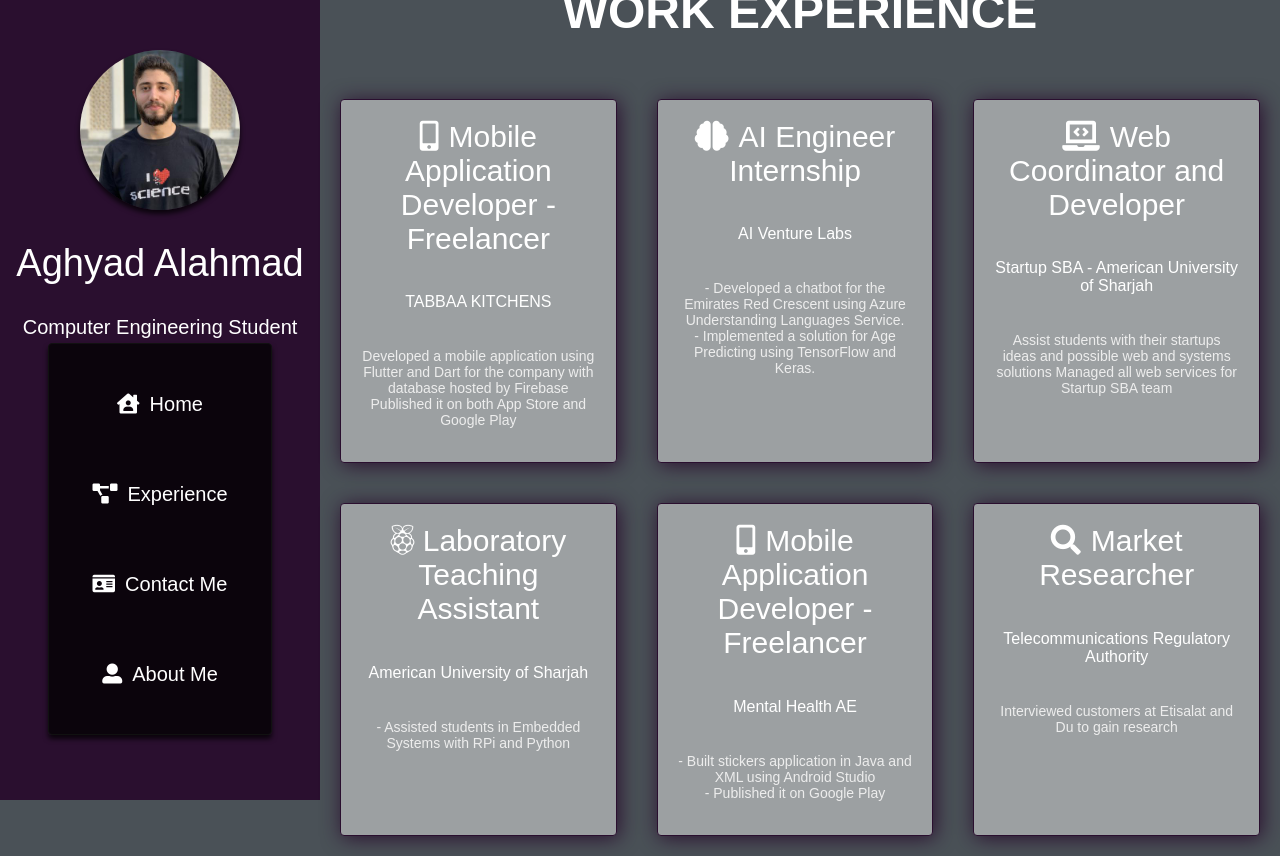
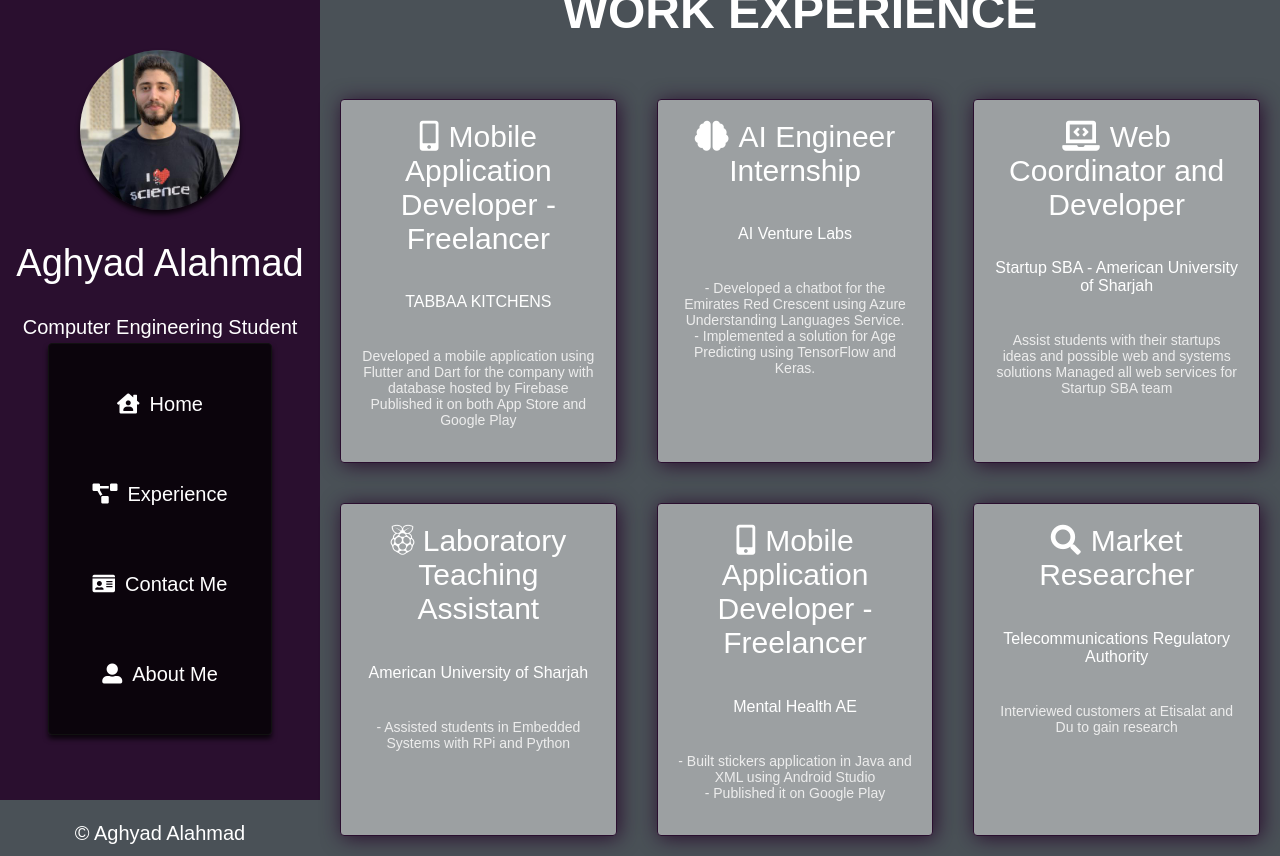
Before and after one commit to aghyad97/personal-resume, a plain HTML site: page experience.html in a window 1280 px wide. Drawn offline with Linux system fonts and the light colour scheme.

Commit message:
add footer

```diff
--- a/experience.html
+++ b/experience.html
@@ -29,6 +29,8 @@
           <div class="link" id="link4"><a href="about.html"><i class="fas fa-user-alt"></i>About Me</a></div>
         </div>
       </nav>
+      <br>
+      <footer class="sidebar-subtitle">&#169; Aghyad Alahmad</footer>
     </aside>
     <section class="content">
       <h1 style="color: white; font-size: 48px;">WORK EXPERIENCE
```
Also changed, not shown: about.html (+2 -0 lines), contact.html (+2 -0 lines).
